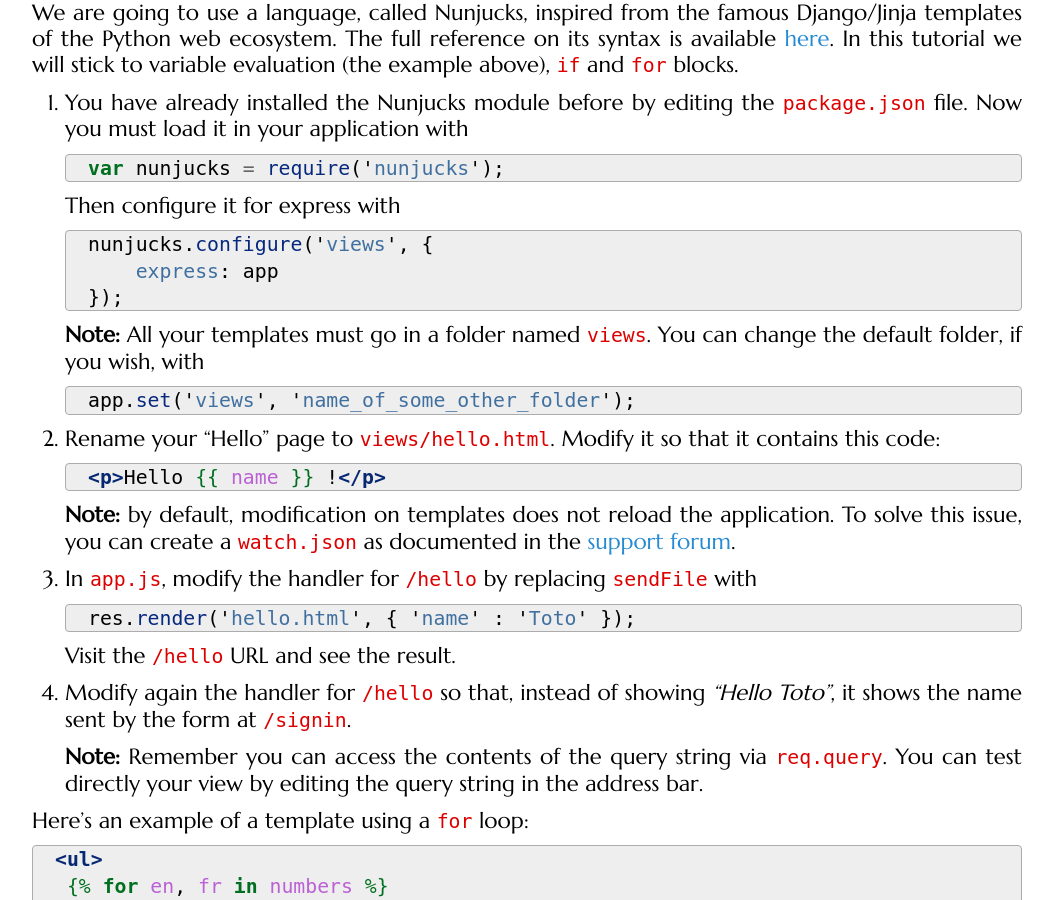
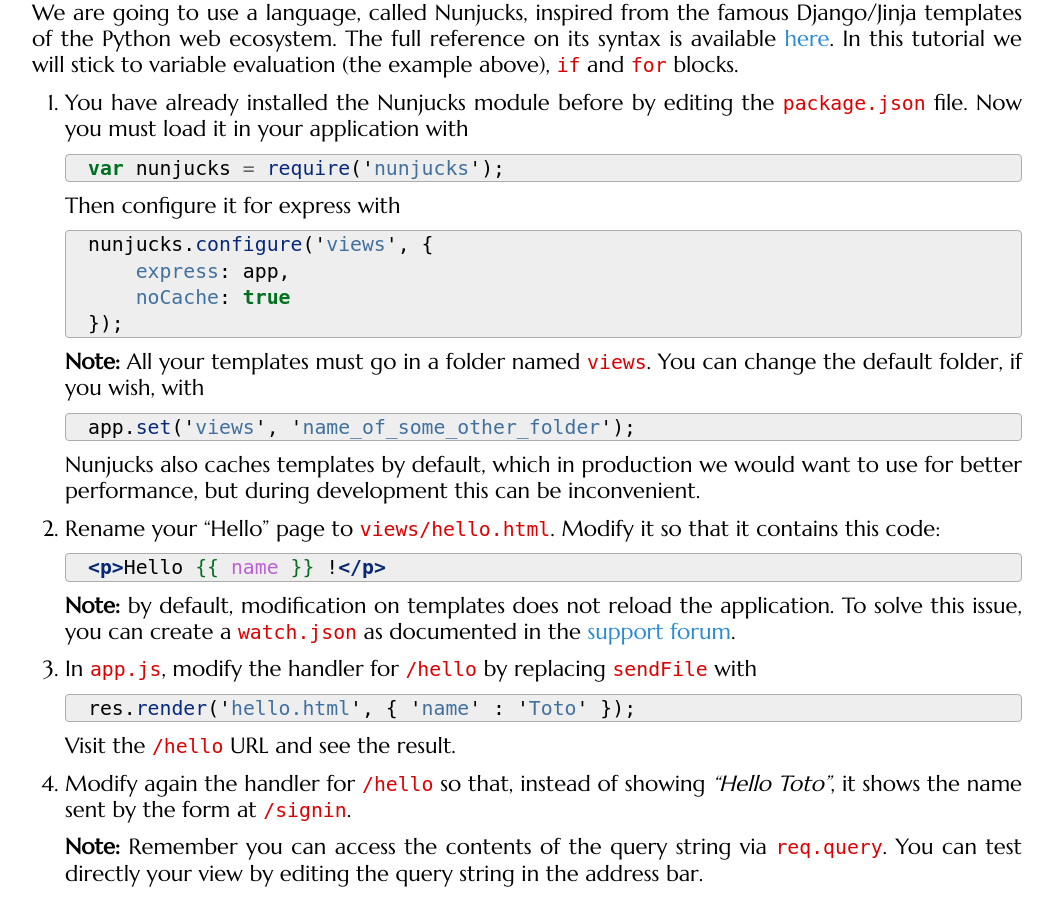
Before and after one commit to defeo/aws, a Jekyll site: the page built from _tutorials/templates-etat.md, in a window 1280 px wide and 900 px high, scrolled down 4089 px. Shown: the whole window, without its empty margins (113-1167 px from the left). Built offline with Jekyll 4.4.1, drawn with Linux system fonts in a browser that asks for light colours; some web fonts are replaced.

Commit message:
Update templates-etat.md
Let's have them disable caching in Nunjucks.  Not having this could lead to a lot of confusion....

````diff
--- a/_tutorials/templates-etat.md
+++ b/_tutorials/templates-etat.md
@@ -184,7 +184,8 @@ tutorial we will stick to variable evaluation (the example above),
 
    ```js
    nunjucks.configure('views', {
-       express: app
+       express: app,
+       noCache: true
    });
    ```
 
@@ -194,6 +195,10 @@ tutorial we will stick to variable evaluation (the example above),
    ```js
    app.set('views', 'name_of_some_other_folder');
    ```
+
+   Nunjucks also caches templates by default, which in production we would
+   want to use for better performance, but during development this can be
+   inconvenient.
 
 2. Rename your "Hello" page to `views/hello.html`. Modify it so that
    it contains this code:
````
